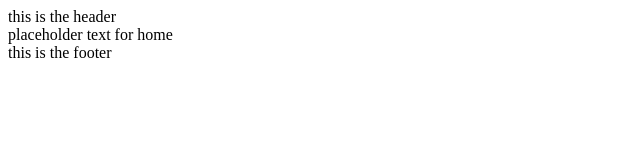
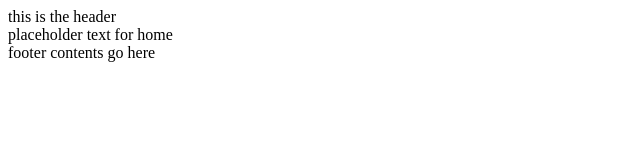
Before and after one commit to Lancer385/Shopping-cart, a React (Vite) app: page / in a window 1280 px wide. Shown: the top 160 px of the page, without its empty margins (0-640 px from the left). Built offline with nearby package versions, Linux system fonts and the light colour scheme.

Commit message:
fix: typo in Footer component.

```diff
--- a/src/components/footer.jsx
+++ b/src/components/footer.jsx
@@ -1,7 +1,7 @@
 function Footer(){
     return (
         <footer>
-            this is the footer
+            footer contents go here
         </footer>
     )
 }
```
